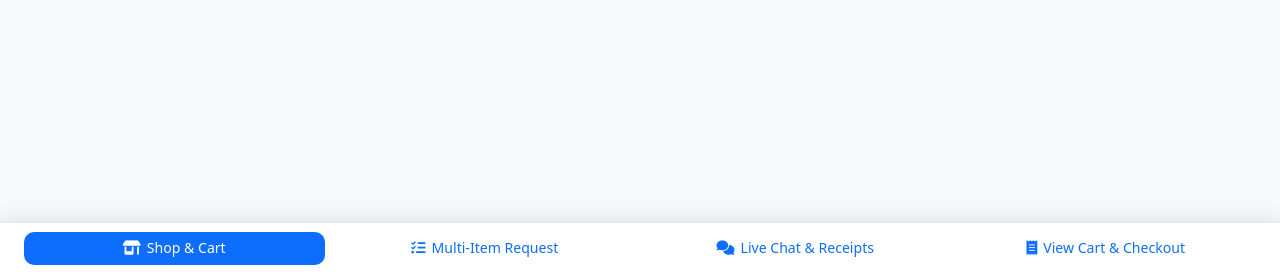
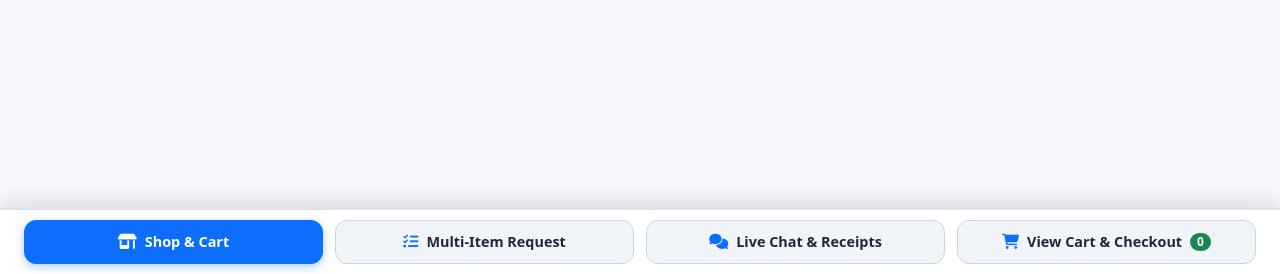
Before and after one commit to Reks-1000/sammyreks-business-center, a FastAPI app: page / in a window 1280 px wide. Shown: the part 526-800 px from the top of the page. Run offline with FastAPI, Linux system fonts and the light colour scheme; data that the repository does not hold is empty; parts of the project's set-up code (start-up, migrations or seed data) failed here and were passed over; some libraries are stand-ins or nearby versions.

Commit message:
Update index.html

```diff
--- a/templates/index.html
+++ b/templates/index.html
@@ -81,7 +81,7 @@
       font-size: 0.85rem;
     }
     #customerSection.has-bottom-dock {
-      padding-bottom: 92px;
+      padding-bottom: 104px;
     }
     #customerTabs.bottom-tab-dock {
       position: fixed;
@@ -90,11 +90,10 @@
       right: 0;
       z-index: 1030;
       margin: 0 !important;
-      padding: 8px 10px calc(8px + env(safe-area-inset-bottom));
-      background: rgba(255, 255, 255, 0.97);
-      backdrop-filter: blur(8px);
-      border-top: 1px solid #e5e7eb;
-      box-shadow: 0 -4px 16px rgba(15, 23, 42, 0.08);
+      padding: 8px 8px calc(10px + env(safe-area-inset-bottom));
+      background: #ffffff;
+      border-top: 2px solid #dbe3ee;
+      box-shadow: 0 -6px 20px rgba(15, 23, 42, 0.12);
       display: grid !important;
       grid-template-columns: repeat(4, minmax(0, 1fr));
       gap: 6px !important;
@@ -103,39 +102,73 @@
       min-width: 0;
     }
     #customerTabs.bottom-tab-dock .nav-link {
+      position: relative;
       width: 100%;
       height: 100%;
-      padding: 7px 6px;
-      font-size: 0.76rem;
-      line-height: 1.2;
+      min-height: 54px;
+      padding: 6px 4px;
+      font-size: 0.75rem;
+      font-weight: 600;
+      line-height: 1.15;
       text-align: center;
-      border-radius: 10px;
+      color: #1e293b;
+      background-color: #f1f5f9;
+      border: 1px solid #cbd5e1;
+      border-radius: 12px;
       display: flex;
       flex-direction: column;
       align-items: center;
       justify-content: center;
-      gap: 3px;
-      white-space: nowrap;
-      overflow: hidden;
-      text-overflow: ellipsis;
+      gap: 4px;
+      white-space: normal;
+      word-break: break-word;
+      transition: all 0.15s ease;
     }
     #customerTabs.bottom-tab-dock .nav-link i {
       margin-right: 0 !important;
-      font-size: 0.95rem;
+      font-size: 1.05rem;
+      color: #0d6efd;
+    }
+    #customerTabs.bottom-tab-dock .nav-link.active {
+      color: #ffffff;
+      background-color: #0d6efd;
+      border-color: #0d6efd;
+      box-shadow: 0 3px 10px rgba(13, 110, 253, 0.32);
+    }
+    #customerTabs.bottom-tab-dock .nav-link.active i {
+      color: #ffffff;
+    }
+    .dock-cart-pill {
+      position: absolute;
+      top: 3px;
+      right: 5px;
+      font-size: 0.65rem;
+      padding: 2px 5px;
+      border-radius: 999px;
+      background: #198754;
+      color: #ffffff;
+      font-weight: 700;
+      line-height: 1;
     }
     @media (min-width: 768px) {
       #customerTabs.bottom-tab-dock {
-        padding: 9px 24px;
-        gap: 10px !important;
+        padding: 10px 24px;
+        gap: 12px !important;
       }
       #customerTabs.bottom-tab-dock .nav-link {
+        min-height: 44px;
         flex-direction: row;
-        gap: 6px;
-        font-size: 0.88rem;
-        padding: 8px 12px;
+        gap: 8px;
+        font-size: 0.9rem;
+        padding: 9px 14px;
       }
       #customerTabs.bottom-tab-dock .nav-link i {
-        font-size: 0.9rem;
+        font-size: 0.95rem;
+      }
+      .dock-cart-pill {
+        position: static;
+        font-size: 0.75rem;
+        padding: 3px 7px;
       }
     }
     @media print {
@@ -200,7 +233,7 @@
 
         <hr />
         <div class="small text-muted">
-          <div>v22.1 | 2026</div>
+          <div>v22.2 | 2026</div>
         </div>
       </aside>
 
@@ -389,26 +422,35 @@
             </button>
           </footer>
 
-          <!-- Stationary Bottom Navigation Tabs -->
+          <!-- Stationary Mobile-Friendly Bottom Navigation Tabs -->
           <ul class="nav nav-pills bottom-tab-dock" id="customerTabs">
             <li class="nav-item">
               <button type="button" class="nav-link active" data-action="switch-customer-tab" data-tab="shopTab">
-                <i class="fa-solid fa-shop me-1"></i><span>Shop &amp; Cart</span>
+                <i class="fa-solid fa-shop"></i>
+                <span class="d-md-none">Shop</span>
+                <span class="d-none d-md-inline">Shop &amp; Cart</span>
               </button>
             </li>
             <li class="nav-item">
               <button type="button" class="nav-link" data-action="switch-customer-tab" data-tab="requestTab">
-                <i class="fa-solid fa-list-check me-1"></i><span>Multi-Item Request</span>
+                <i class="fa-solid fa-list-check"></i>
+                <span class="d-md-none">Request</span>
+                <span class="d-none d-md-inline">Multi-Item Request</span>
               </button>
             </li>
             <li class="nav-item">
               <button type="button" class="nav-link" data-action="switch-customer-tab" data-tab="chatTab">
-                <i class="fa-solid fa-comments me-1"></i><span>Live Chat &amp; Receipts</span>
+                <i class="fa-solid fa-comments"></i>
+                <span class="d-md-none">Chat &amp; Receipts</span>
+                <span class="d-none d-md-inline">Live Chat &amp; Receipts</span>
               </button>
             </li>
             <li class="nav-item">
               <button type="button" class="nav-link" data-action="switch-customer-tab" data-tab="cartTab">
-                <i class="fa-solid fa-receipt me-1"></i><span>View Cart &amp; Checkout</span>
+                <i class="fa-solid fa-cart-shopping"></i>
+                <span class="d-md-none">Checkout</span>
+                <span class="d-none d-md-inline">View Cart &amp; Checkout</span>
+                <span class="dock-cart-pill" id="dockCartCountBadge">0</span>
               </button>
             </li>
           </ul>
@@ -1130,6 +1172,7 @@
       const count = state.cart.reduce((sum, item) => sum + Number(item.qty || 1), 0);
       const total = state.cart.reduce((sum, item) => sum + Number(item.price || 0) * Number(item.qty || 1), 0);
       document.getElementById("cartCountBadge").textContent = count;
+      document.getElementById("dockCartCountBadge").textContent = count;
       document.getElementById("cartTotalBadge").textContent = `${state.currency}${total.toFixed(2)}`;
 
       const container = document.getElementById("cartItemsContainer");
```
